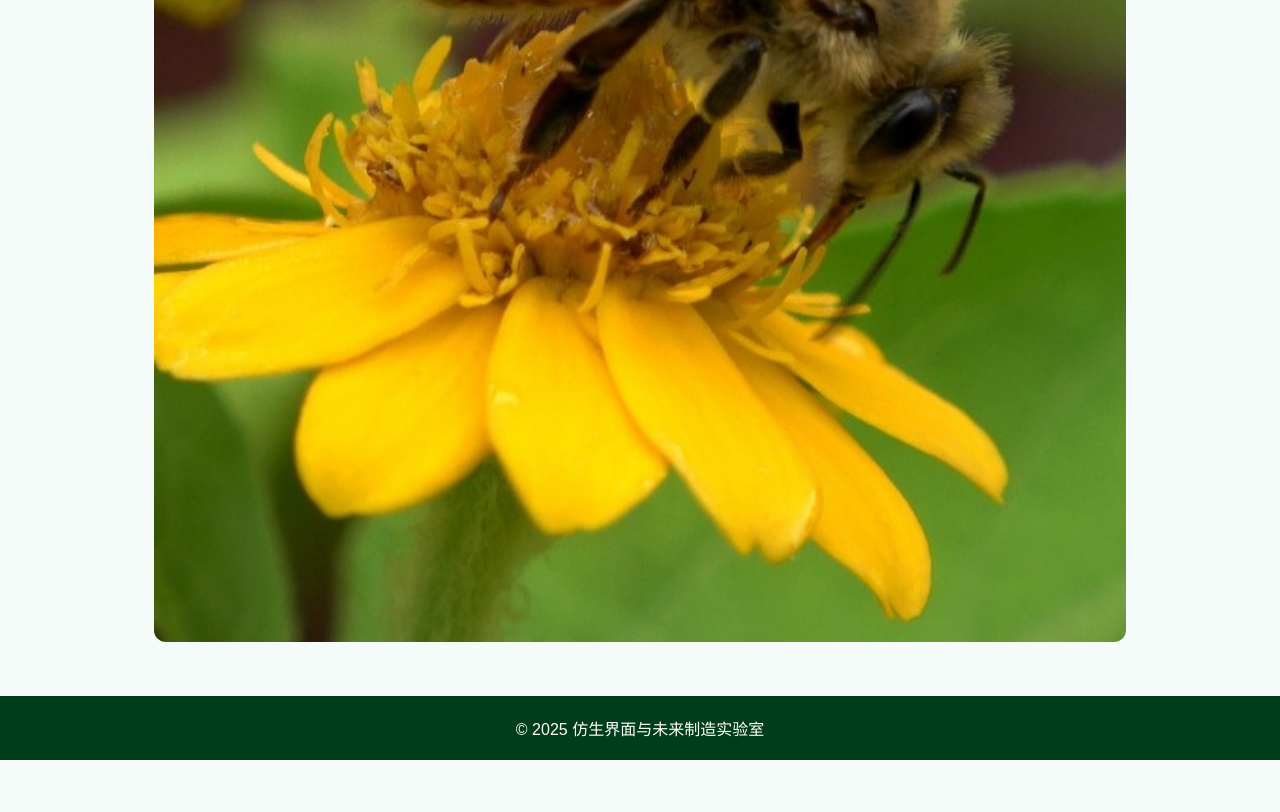
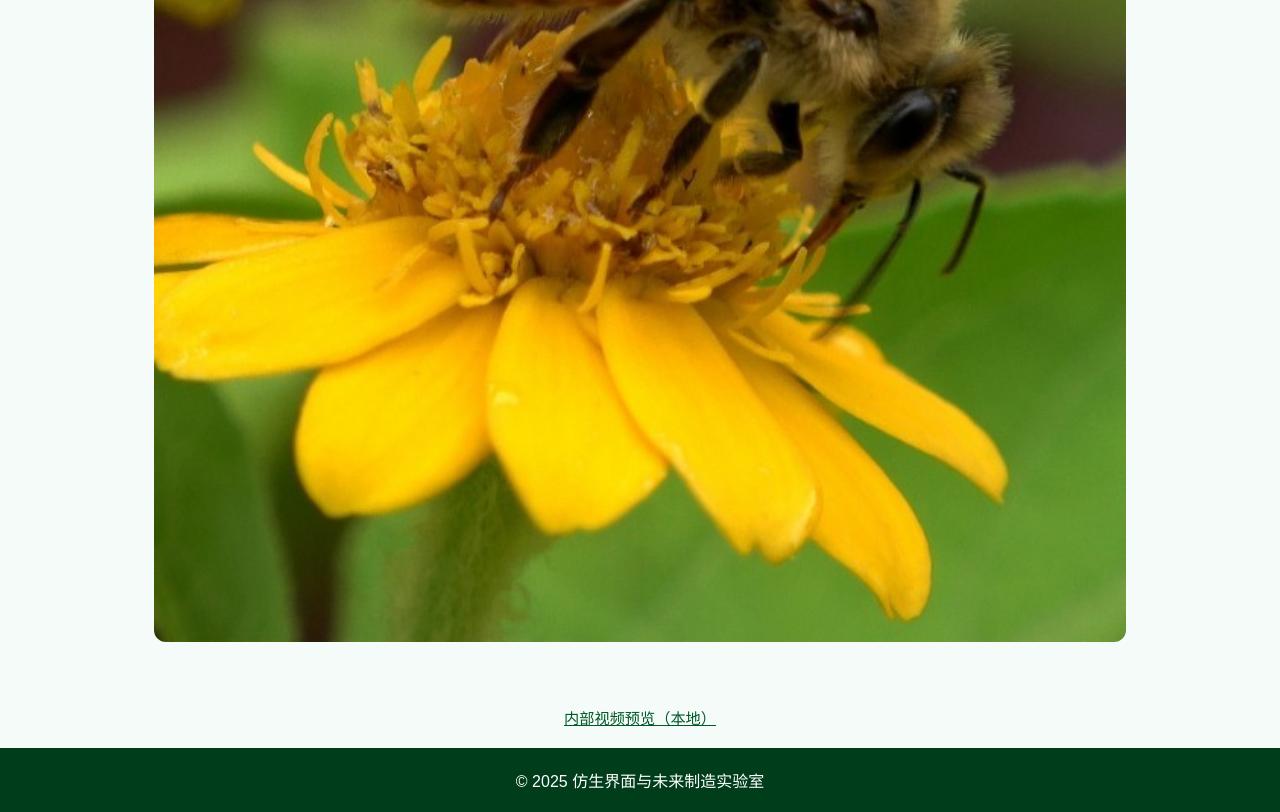
Before and after one commit to testuser-1997/testuser-1997.github.io, a plain HTML site: page index.html in a window 1280 px wide. Shown: the part 620-1432 px from the top of the page. Before the commit the page ends 1380 px from the top, so only its background shows below. Drawn offline with Linux system fonts and the light colour scheme.

Commit message:
添加本地资源链接和更新 .gitignore 文件以排除视频文件

```diff
--- a/index.html
+++ b/index.html
@@ -26,6 +26,11 @@
     <img src="index/lab_banner.jpg" style="width:100%;border-radius:12px;">
 </section>
 
+<!-- 本地资源链接（位于 footer 上方） -->
+<div class="local-resource" style="text-align:center;margin:10px 0 20px;font-size:0.95em;">
+    <a href="http://172.25.5.37:8000/video.html" target="_blank" rel="noopener noreferrer">内部视频预览（本地）</a>
+</div>
+
 <div class="footer">© 2025 仿生界面与未来制造实验室</div>
 
 </body>
```
Also changed, not shown: 1 other file.
